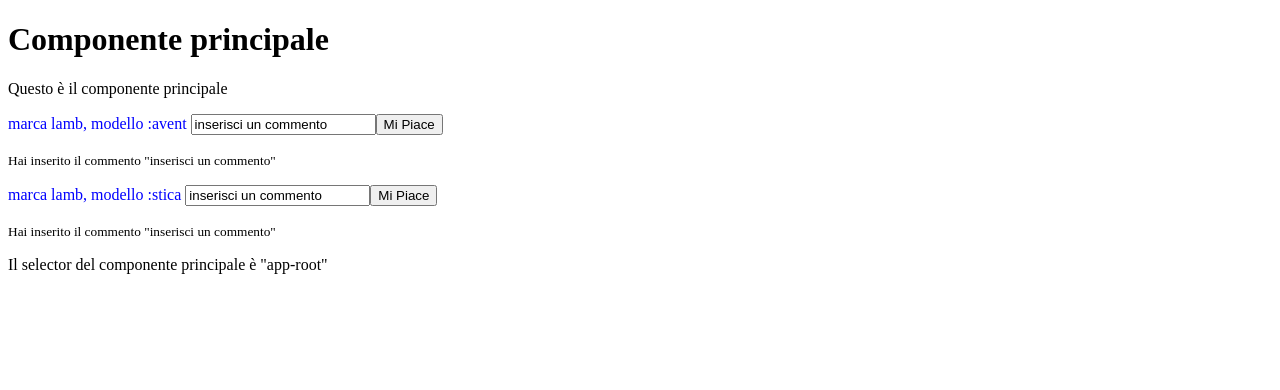
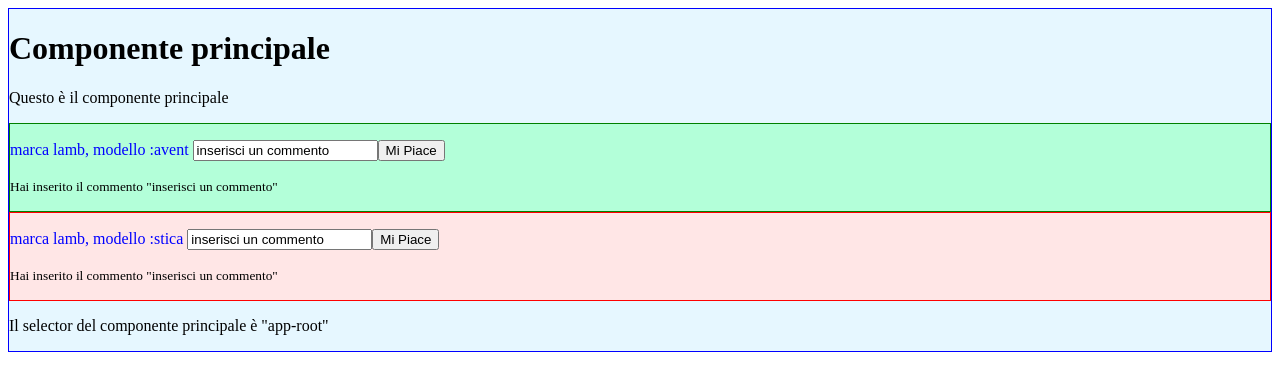
Before and after one commit to Losanes/angular_progetto-01-Losanes, an Angular app: page / in a window 1280 px wide. Shown: the top 390 px of the page. Built offline with nearby package versions, Linux system fonts and the light colour scheme.

Commit message:
Styling : aggiungee i fogli di stile CSS

```diff
--- a/src/app/app.component.css
+++ b/src/app/app.component.css
@@ -0,0 +1,4 @@
+div {
+    background-color: #e6f7ff;
+    border: 1px solid blue;
+}
--- a/src/app/componente01/componente01.component.css
+++ b/src/app/componente01/componente01.component.css
@@ -0,0 +1,4 @@
+div {
+    background-color: #b3ffd9;
+    border: 1px solid green;
+}
--- a/src/app/componente02/componente02.component.css
+++ b/src/app/componente02/componente02.component.css
@@ -0,0 +1,4 @@
+div {
+    background-color: #ffe6e6;
+    border: 1px solid red;
+}
```
